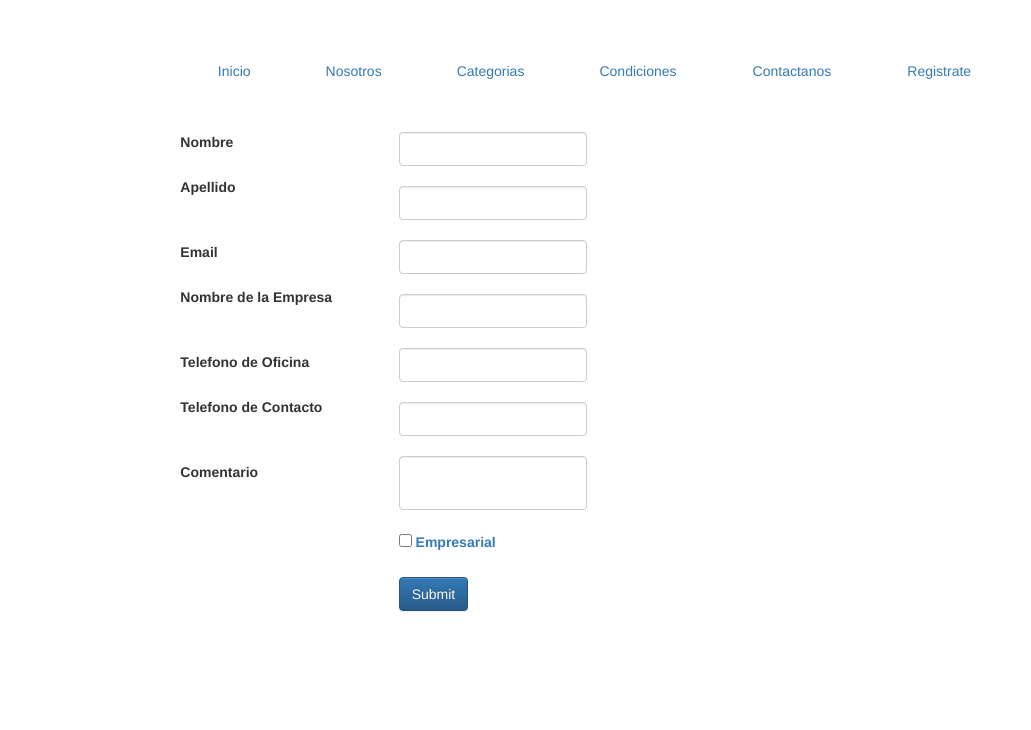
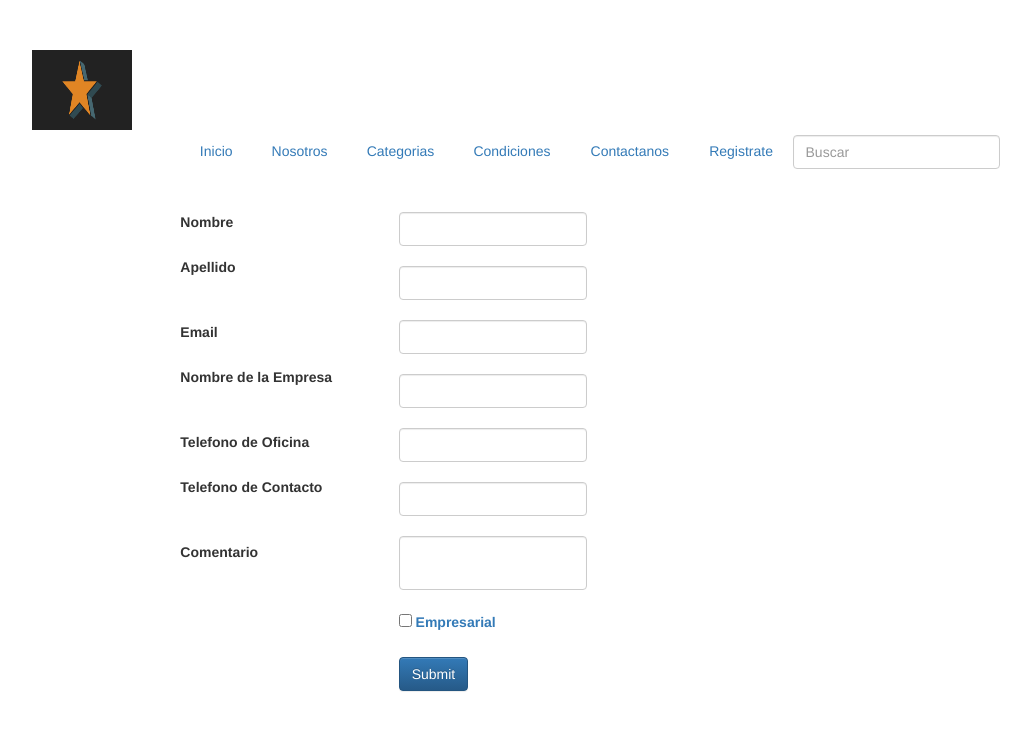
Before and after one commit to DiegoHenriquez3/Projects, a plain HTML site: page Contactanos.html in a window 1280 px wide. Shown: the whole page, without its empty margins (38-1069 px from the left). Drawn offline with Linux system fonts and the light colour scheme.

Commit message:
link a paginas funcionando

```diff
--- a/Contactanos.html
+++ b/Contactanos.html
@@ -20,6 +20,8 @@
 </head>
 
 <body>
+<div class="container"><img  src="tile-wide.png"  width="100px" height="80px">
+    </div>
 
         <div class="row">
                 <div class="col-lg-2">
@@ -28,23 +30,29 @@
                   <div class="nav col-lg-8">
                       <ul class="nav nav-pills navbar-collapse nav-justified">
                           <li class="nav-item">
-                            <a class="nav-link active" href="#">Inicio</a>
+                            <a class="nav-link active" href="index.html">Inicio</a>
                           </li>
                           <li class="nav-item">
-                            <a class="nav-link" href="#">Nosotros</a>
+                            <a class="nav-link" href="acercade.html">Nosotros</a>
                           </li>
                           <li class="nav-item">
                             <a class="nav-link" href="#">Categorias</a>
                           </li>
                           <li class="nav-item">
-                            <a class="nav-link disabled" href="#">Condiciones</a>
+                            <a class="nav-link disabled" href="condiciones.html">Condiciones</a>
                           </li>
                           <li class="nav-item">
-                              <a class="btn btn-link" href="#">Contactanos</a>
+                              <a class="btn btn-link" href="Contactanos.html">Contactanos</a>
                           </li>
                           <li class="nav-item">
-                              <a class="nav-link disabled" href="#">Registrate</a>
+                              <a class="nav-link disabled" href="registro.html">Registrate</a>
                             </li>
+                          <li class="nav-item">
+                         <form class="form-inline my-2 my-lg-0">
+      <input class="form-control mr-sm-2" type="search" placeholder="Buscar" aria-label="Search">
+
+    </form>
+                    </li>
                         </ul>
                   </div>
               </div>
```
Also changed, not shown: acercade.html (+12 -6 lines), condiciones.html (+5 -5 lines), index.html (+13 -5 lines), registro.html (+5 -5 lines).
